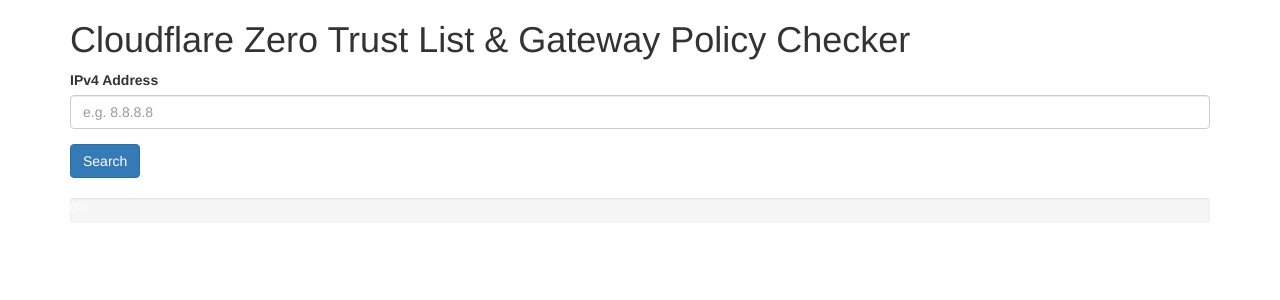
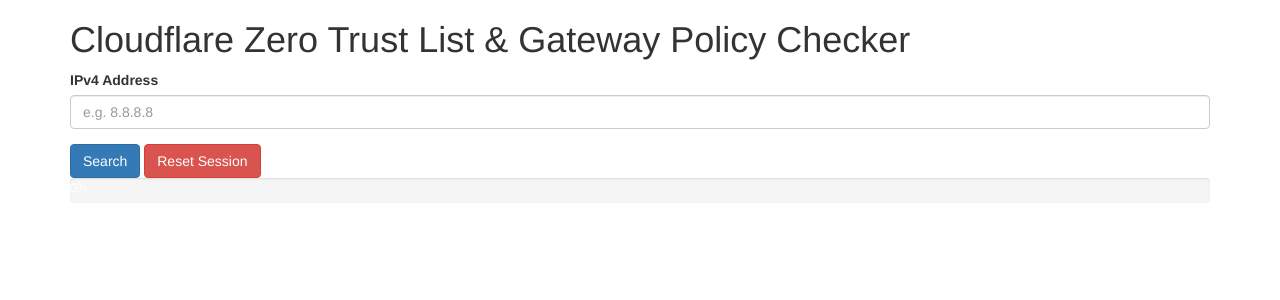
Before and after one commit to pcanham/py-cloudflare-zerotrust-checker, a Flask app: page / in a window 1280 px wide. Shown: the top 300 px of the page. Run offline with Flask 3, Linux system fonts and the light colour scheme; some libraries are stand-ins or nearby versions.

Commit message:
feat: add session reset

```diff
--- a/app.py
+++ b/app.py
@@ -1,29 +1,40 @@
 import os
-from flask import Flask, render_template, request, jsonify
+import redis
+from datetime import timedelta
+from flask import Flask, render_template, request, jsonify, session, redirect, url_for
 from flask_bootstrap import Bootstrap
 from flask_session import Session
 from tasks import check_ip_across_lists_and_policies, celery
-import redis
 
 app = Flask(__name__)
-Bootstrap(app)  # <-- initialize Flask-Bootstrap
+Bootstrap(app)
 
-app.secret_key = "your-secret-key"
+# Secret key for session signing
+app.secret_key = os.getenv("FLASK_SECRET_KEY")
 
-# (optional) load Celery config into Flask config
+# Celery configuration
 app.config["CELERY_BROKER_URL"] = os.getenv("CELERY_BROKER_URL")
 app.config["CELERY_RESULT_BACKEND"] = os.getenv("CELERY_RESULT_BACKEND")
+
+# Session configuration
 app.config["SESSION_TYPE"] = "redis"
 app.config["SESSION_REDIS"] = redis.from_url(os.getenv("SESSION_REDIS"))
 app.config["SESSION_PERMANENT"] = False
 app.config["SESSION_USE_SIGNER"] = True
+app.config["PERMANENT_SESSION_LIFETIME"] = timedelta(minutes=30)
+app.config["SESSION_REFRESH_EACH_REQUEST"] = True
+
 Session(app)
-
 
 @app.route("/", methods=["GET"])
 def index():
-    return render_template("index.html")
-
+    task_id = session.get("task_id")
+    if task_id == "None":
+        task_id = None
+    last_checked_ip = session.get("last_checked_ip")
+    if last_checked_ip == "None":
+        last_checked_ip = None
+    return render_template("index.html", task_id=task_id, last_checked_ip=last_checked_ip)
 
 @app.route("/check", methods=["POST"])
 def check():
@@ -31,25 +42,35 @@
     if not ip:
         return jsonify({"error": "Please provide an IP address"}), 400
     # Schedule the Celery task asynchronously
-    async_result = check_ip_across_lists_and_policies.apply_async(
-        (ip,), queue="default"
-    )
-    # Immediately return 202 Accepted with the task ID
+    async_result = check_ip_across_lists_and_policies.apply_async((ip,), queue="default")
+    # Store task_id and IP in session
+    session["task_id"] = async_result.id
+    session["last_checked_ip"] = ip
     return jsonify(task_id=async_result.id), 202
-
 
 @app.route("/status/<task_id>", methods=["GET"])
 def status(task_id):
     res = celery.AsyncResult(task_id)
-    # Grab progress from .info (where update_state(meta={…}) stores it)
     percent = res.info.get("percent", 0) if isinstance(res.info, dict) else 0
+
     if res.state == "PENDING":
         return jsonify({"state": res.state}), 202
     if res.state == "PROGRESS":
         return jsonify({"state": res.state, "percent": percent}), 202
     if res.state == "FAILURE":
         return jsonify({"state": res.state, "error": str(res.result)}), 500
-    return jsonify({"state": res.state, "result": res.result})
+    if res.state == "SUCCESS":
+        # Clear task_id from session to stop auto-polling
+        session.pop("task_id", None)
+        session.pop("last_checked_ip", None)
+        return jsonify({"state": res.state, "result": res.result})
+    return jsonify({"state": res.state}), 202
+
+
+@app.route("/reset-session", methods=["GET"])
+def reset_session():
+    session.clear()
+    return redirect(url_for("index"))
 
 
 if __name__ == "__main__":
--- a/templates/index.html
+++ b/templates/index.html
@@ -13,14 +13,16 @@
         name="ip_address"
         class="form-control"
         placeholder="e.g. 8.8.8.8"
+        value="{{ last_checked_ip or '' }}"
         required
       >
     </div>
-      <button type="submit" class="btn btn-primary mt-2">Search</button>
+    <div class="mt-2">
+      <button type="submit" class="btn btn-primary">Search</button>
+      <button type="button" class="btn btn-danger" onclick="resetSession()">Reset Session</button>
+    </div>
   </form>
-    <br />
 
-    <!-- Progress bar -->
   <div class="progress mb-3" style="height: 25px;">
     <div
       id="progressBar"
@@ -32,7 +34,6 @@
     >0%</div>
   </div>
 
-    <!-- Final output -->
   <div class="card">
     <div class="card-body">
       <div id="output" class="mb-0"></div>
@@ -65,6 +66,7 @@
 </style>
 
 <script>
+  let pollingActive = true;
   const progressBar = document.getElementById('progressBar');
   const outputEl = document.getElementById('output');
 
@@ -119,7 +121,7 @@
               ${policy.map(item => `
                 <li>
                   <strong>IP:</strong> ${item.ip}<br>
-                    <strong>Policy Name:</strong> ${item.policy_name}<br>
+                  <strong>Policy Name:</strong> ${item.policy_name}
                 </li>
               `).join('')}
             </ul>
@@ -139,7 +141,7 @@
               ${policy_list.map(item => `
                 <li>
                   <strong>List Name:</strong> ${item.list_name}<br>
-                    <strong>Policy Name:</strong> ${item.policy_name}<br>
+                  <strong>Policy Name:</strong> ${item.policy_name}
                 </li>
               `).join('')}
             </ul>
@@ -153,6 +155,7 @@
 
   async function submitForm(e) {
     e.preventDefault();
+    pollingActive = true;
     updateProgress(0);
     showOutput('');
 
@@ -176,9 +179,13 @@
   }
 
   async function pollStatus(id) {
+    if (!pollingActive) return;
+
     try {
       const res = await fetch(`/status/${id}`);
       const data = await res.json();
+
+      if (!pollingActive) return;
 
       if (data.state === 'PENDING') {
         setTimeout(() => pollStatus(id), 1000);
@@ -195,8 +202,23 @@
       showOutput(`Polling failed: ${err.message}`);
     }
   }
+
+  function resetSession() {
+    pollingActive = false;
+    updateProgress(0);
+    progressBar.textContent = '0%';
+    outputEl.innerHTML = '';
+    window.location.href = '/reset-session';
+  }
+
+document.addEventListener("DOMContentLoaded", () => {
+  const taskIdFromSession = "{{ task_id }}";
+  if (taskIdFromSession && taskIdFromSession !== "None") {
+    pollStatus(taskIdFromSession);
+  }
+});
 </script>
 
-  <!-- ✅ Bootstrap JS for collapsible functionality -->
+<!-- Bootstrap JS for collapsible functionality -->
 <script src="https://cdn.jsdelivr.net/npm/bootstrap@5.3.0/dist/js/bootstrap.bundle.min.js"></script>
 {% endblock %}
```
Also changed, not shown: 1 other file. Lines whose indentation alone changed are shown as unchanged.
